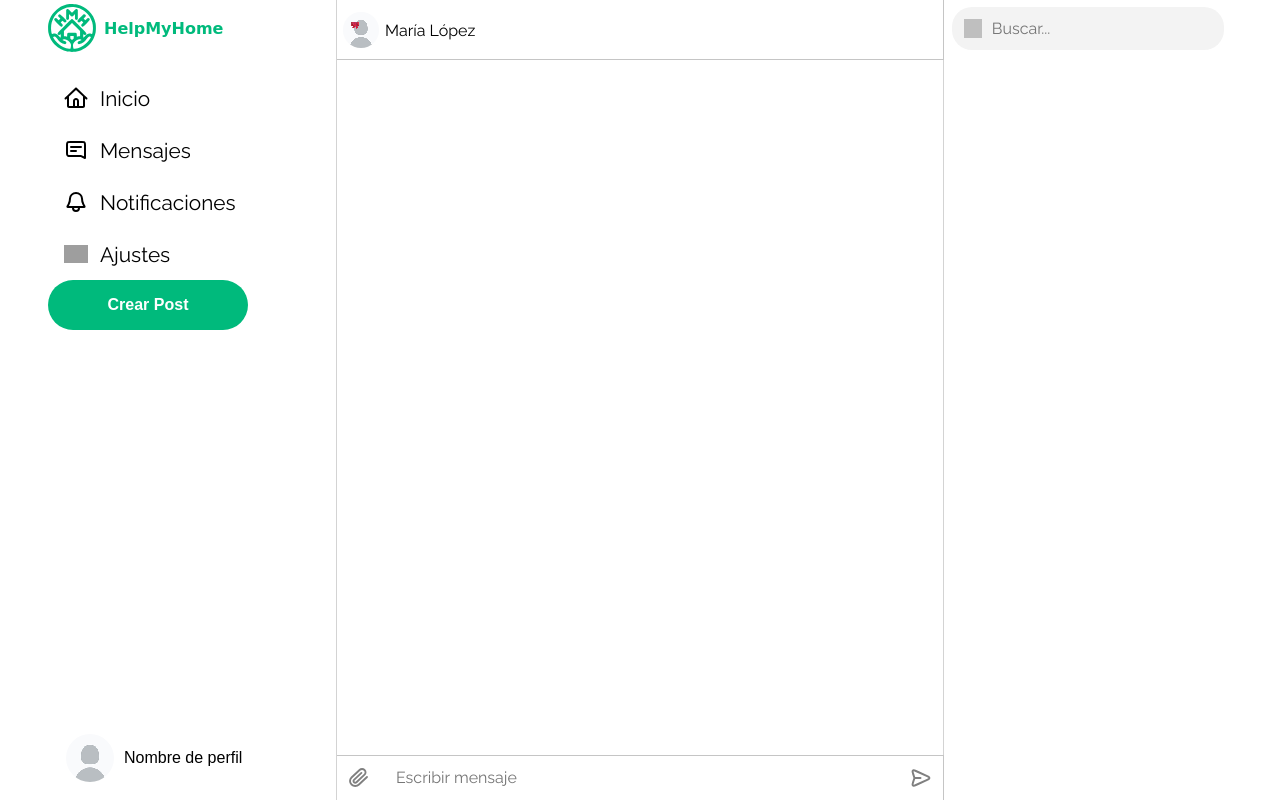
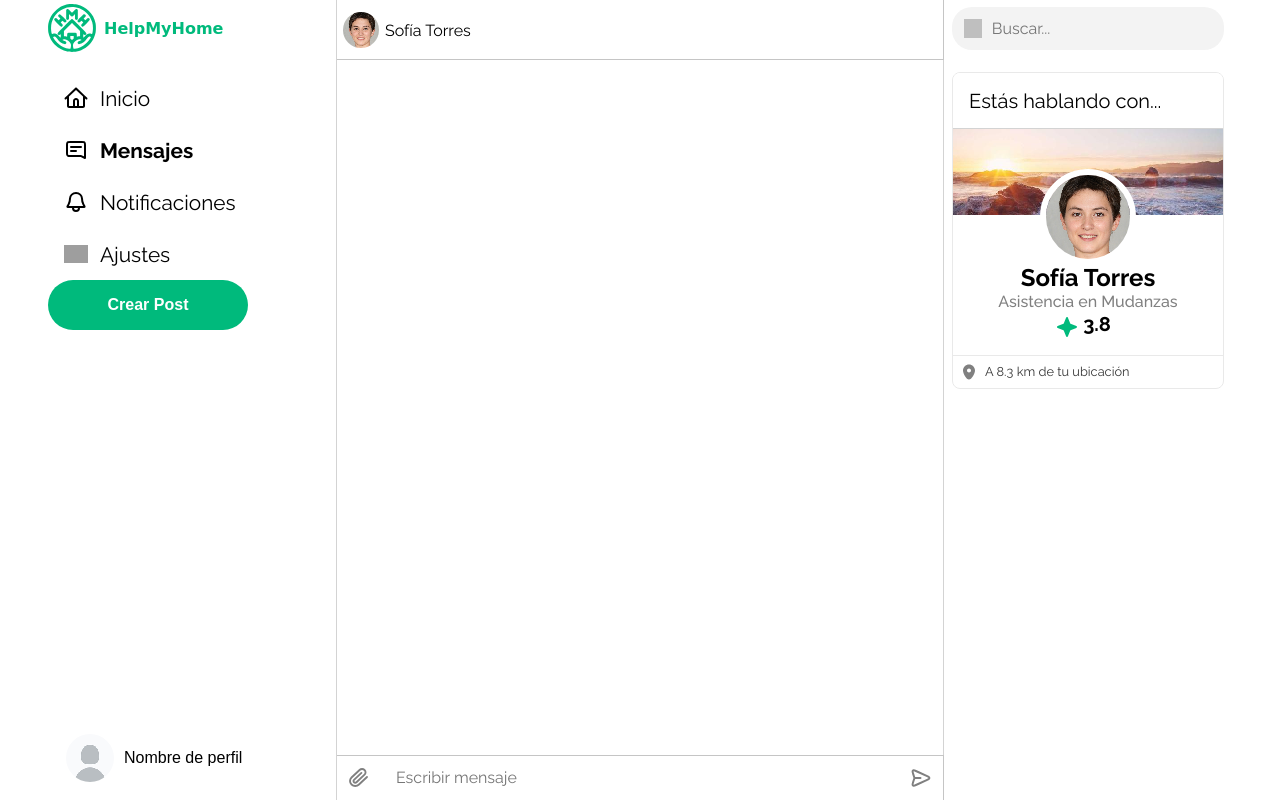
Before and after one commit to MyckollWinchester/inf322-mvp, a React (Vite) app: page /chat/1 in a window 1280 px wide. Built offline with nearby package versions, Linux system fonts and the light colour scheme; grey boxes are pictures that could not be loaded.

Commit message:
chat mini profile ᓚᘏᗢ

```diff
--- a/src/components/App.tsx
+++ b/src/components/App.tsx
@@ -8,7 +8,8 @@ import Notifications from '../pages/Notifications.tsx'
 import Profile from '../pages/Profile.tsx'
 import Post from '../pages/Post.tsx'
 import Config from '../pages/Config.tsx'
-import Categories from './Categories';
+import Categories from './Categories'
+import MiniProfile from './MiniProfile.tsx'
 
 function App() {
   return (
@@ -31,11 +32,10 @@ function App() {
           <div className='layout__right'>
             <Routes>
               <Route path="/" element={<Right content={<Categories />}/>} />
-              <Route path="/chat" element={<Right />} />
               <Route path="/help" element={<Right content={<Categories />}/>} />
               <Route path="/notificaciones" element={<Right />} />
               <Route path="/ajustes" element={<Right />} />
-              <Route path="/chat/:id" element={<Right />} />
+              <Route path="/chat/:id" element={<Right content={<MiniProfile />}/>} />
               <Route path="/profile/:id" element={<Right />} />
               <Route path="/post/:id" element={<Right />} />
             </Routes>
--- /dev/null
+++ b/src/components/MiniProfile.tsx
@@ -0,0 +1,41 @@
+import '../stylesheets/main.scss'
+import '../stylesheets/mini_profile.scss'
+import users from '../mocks/users.json'
+import { useParams } from 'react-router-dom';
+import { Link } from 'react-router-dom';
+
+export default function MiniProfile() {
+  const { id } = useParams<{ id: string }>();
+
+  const user = users.find(user => user.id === parseInt(id ?? '0'))
+
+  if (!user) {
+    return <h1>Usuario no encontrado</h1>
+  }
+
+  return (
+    <div className="geibriel-container">
+      <div className="main-header-p">
+        <div className="main-header-p__container">
+          Estás hablando con...
+        </div>
+      </div>
+      <div className='mini-profile'>
+        <img src="/src/assets/profile-header.jpg" className="mini-profile__header" />
+        <img src={`/src/assets/pfp/${user.avatar}`} className="mini-profile__pfp" />
+        <h1 className="mini-profile__name">
+          <Link to={`/profile/${user.id}`} className="mini-profile__name-link"><span className="link-to">{user.name}</span></Link>
+        </h1>
+        <h2 className="mini-profile__profession">{user.profession}</h2>
+        <div className="mini-profile__stars-container">
+          <img src="/src/assets/icons/star.svg" className="mini-profile__stars-icon" />
+          <span className="mini-profile__stars">{user.rating}</span>
+        </div>
+        <div className="mini-profile__distance">
+          <img src="/src/assets/icons/pinpoint.svg" className="inline-svg" />
+          A {user.distance} km de tu ubicación
+        </div>
+      </div>
+    </div>
+  )
+}
--- a/src/components/NavItem.tsx
+++ b/src/components/NavItem.tsx
@@ -6,6 +6,8 @@ export function NavBarItem({ icon, text, to }: { icon: string, text: string, to:
 
     let isActive = location.pathname === to;
     if (location.pathname === '/help' && to === '/') {
+        isActive = true;
+    } else if (location.pathname.startsWith('/chat') && to === '/chat') {
         isActive = true;
     }
 
--- a/src/components/Sidebar.tsx
+++ b/src/components/Sidebar.tsx
@@ -1,6 +1,6 @@
 import { NavBarItem } from './NavItem'
 import { ButtonBig } from './ButtonBig'
-import { Link, useLocation } from 'react-router-dom'
+import { Link } from 'react-router-dom'
 import iconHome from '../assets/icons/home.svg'
 import iconMessages from '../assets/icons/messages.svg'
 import iconNotifications from '../assets/icons/notifications.svg'
@@ -8,7 +8,7 @@ import iconSettings from '../assets/icons/settings.svg'
 import logo from '../assets/logo.svg'
 import '../stylesheets/left.scss'
 import '../stylesheets/buttons.scss'
-import defaultPfp from '../assets/pfp/default1.webp';
+import defaultPfp from '../assets/pfp/default1.jpg';
 
 export const NavBar = () => {
   return (
@@ -24,7 +24,7 @@ export const NavBar = () => {
         </header>
         <nav className='navbar'>
           <NavBarItem icon={iconHome} text='Inicio' to='/' />
-          <NavBarItem icon={iconMessages} text='Mensajes' to='/chat' />
+          <NavBarItem icon={iconMessages} text='Mensajes' to='/chat/1' />
           <NavBarItem icon={iconNotifications} text='Notificaciones' to='/notificaciones' />
           <NavBarItem icon={iconSettings} text='Ajustes' to='/ajustes' />
           <ButtonBig text='Crear Post' />
--- a/src/pages/Chat.tsx
+++ b/src/pages/Chat.tsx
@@ -2,11 +2,21 @@ import { useEffect } from 'react';
 import '../stylesheets/chat.scss'
 import iconSend from '../assets/icons/send.svg'
 import iconAttach from '../assets/icons/attach.svg'
-import defaultPfp2 from '../assets/pfp/default2.webp'
+import users from '../mocks/users.json'
 import { useParams } from 'react-router-dom';
 
 export const Chat = () => {
-    const { id } = useParams<{ id: number }>();
+  const { id } = useParams<{ id: string }>();
+
+  const user = users.find(user => user.id === parseInt(id ?? '0'));
+
+  useEffect(() => {
+    if (!user) {
+      console.error('User not found');
+    } else {
+      console.log('User:', user);
+    }
+  }, [user]);
 
   const send = () => {
     const input = document.getElementById('chat-input') as HTMLInputElement | null;
@@ -46,17 +56,14 @@ export const Chat = () => {
   return (
     <>
       <main className="content">
-
         <div className="container">
           <a className="name" href="profile/generic.html">
             <div className="name-content">
-                            <img className="name-pfp" width={48} src={defaultPfp2} alt='name pfp'></img>
-                                <div>María López</div>
+              <img className="name-pfp" width={48} src={`/src/assets/pfp/${user ? user.id : 'default1'}.jpg`} alt='name pfp'></img>
+              {user ? <div>{user.name}</div> : <div>User not found</div>}
             </div>
           </a>
-
           <div id="chatbox" className="chatbox"></div>
-
           <div className="messagebox">
             <div className="messagebox-content">
               <div className="message-send">
@@ -66,13 +73,9 @@ export const Chat = () => {
               <div onClick={send} className="messagebox-send">
                 <img className="icon" src={iconSend} alt="Ícono de enviar"></img>
               </div>
-
-                        </div>
-
             </div>
           </div>
-
-
+        </div>
       </main>
     </>
   )
--- a/src/stylesheets/chat.scss
+++ b/src/stylesheets/chat.scss
@@ -5,7 +5,6 @@
 .name {
     height: 60px;
     width: calc(var(--container-size) - 0.7px);
-    // display: sticky;
     background-color: var(--main-bg-color);
     z-index: 10;
     position: fixed;
@@ -17,7 +16,6 @@
         height: 60px;
         display: flex;
         align-items: center;
-        // gap: 10px;
     }
 
     &-pfp {
@@ -30,15 +28,13 @@
     position: absolute;
     width: 100%;
     margin-top: 60px;
-    // background-color: gray;
     display: flex;
     align-items: flex-end;
     flex-direction: column;
-    // flex-direction: column;
 }
 
 .msg {
-    border-radius: 30px;
+    border-radius: 32px;
     width: fit-content;
     padding: 10px;
     margin: 2px 4px;
--- /dev/null
+++ b/src/stylesheets/mini_profile.scss
@@ -0,0 +1,68 @@
+.geibriel-container {
+    width: 272.01px;
+    margin: 8px;
+    border: 1px solid var(--secondary-bg-color);
+    border-radius: 8px;
+    overflow: hidden;
+}
+
+.link-to:hover {
+    text-decoration: underline;
+}
+
+.mini-profile {
+    position: relative;
+
+    &__pfp {
+        position: absolute;
+        left: 50%;
+        transform: translateX(-50%);
+        top: 40px;
+        width: 96px;
+        border-radius: 50%;
+        aspect-ratio: 1/1;
+        border: 6px solid white;
+    }
+
+    &__name {
+        text-align: center;
+        margin-top: 48px;
+        font-size: 1.5rem;
+        font-weight: bold;
+    }
+
+    &__profession {
+        text-align: center;
+        font-size: 1rem;
+        font-weight: 500;
+        color: grey;
+    }
+
+    &__stars {
+        font-size: 1.25rem;
+        font-weight: 700;
+        transform: translate(4px, -3px);
+
+        &-container {
+            display: flex;
+            justify-content: center;
+            align-items: center;
+            margin-top: 4px;
+            transform: translateX(-7px);
+            padding-bottom: 16px;
+        }
+
+        &-icon {
+            width: 24px;
+        }
+    }
+
+    &__distance {
+        font-size: .8rem;
+        border-top: 1px solid var(--secondary-bg-color);
+        display: flex;
+        color: rgb(55, 55, 55);
+        gap: 8px;
+        padding: 8px 8px;
+    }
+}
```
Also changed, not shown: src/assets/pfp/default1.jpg (renamed from src/assets/pfp/default1.webp). Lines whose indentation alone changed are shown as unchanged.
